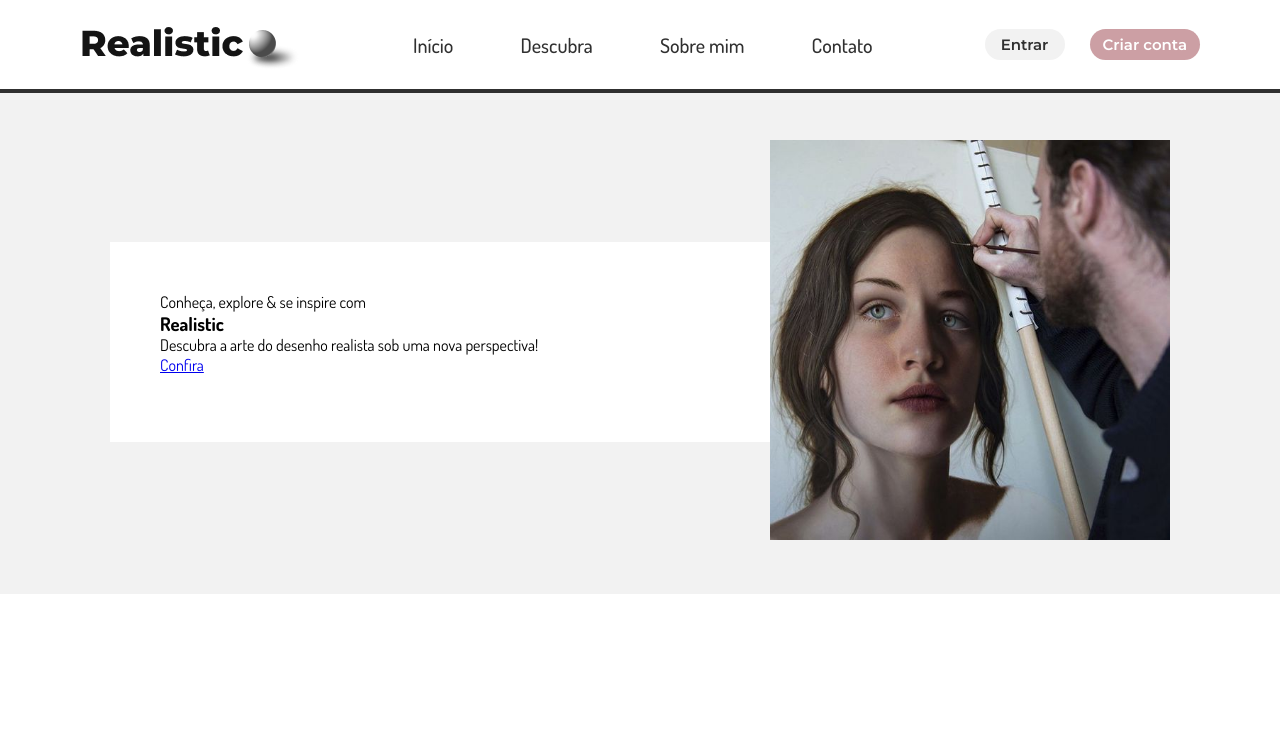
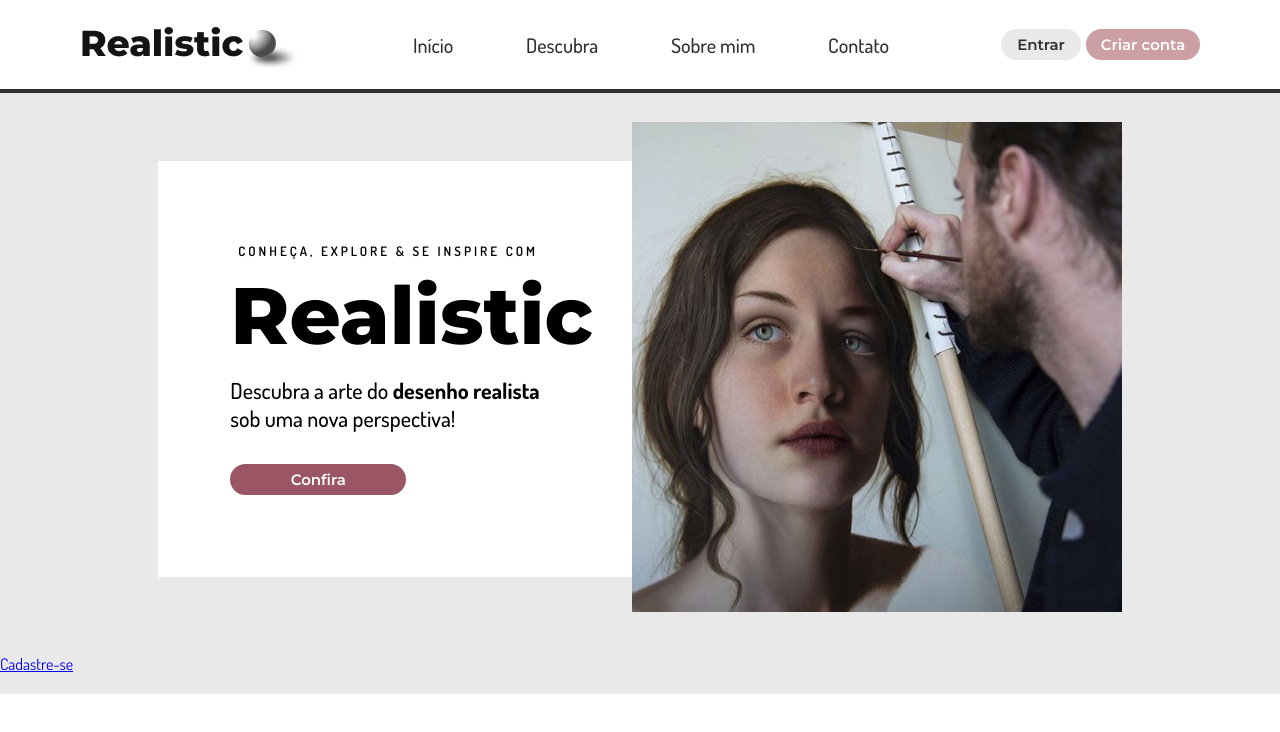
Before and after one commit to bianca-tsuchiya/Projeto-Individual, a plain HTML site: page Site/index.html in a window 1280 px wide. Drawn offline with Linux system fonts and the light colour scheme.

Commit message:
Subindo inicio da index finalizado e ajustado (html e css) e html do descubra

```diff
--- a/Site/index.html
+++ b/Site/index.html
@@ -1,5 +1,6 @@
 <!DOCTYPE html>
 <html lang="en">
+
 <head>
     <meta charset="UTF-8">
     <meta http-equiv="X-UA-Compatible" content="IE=edge">
@@ -8,6 +9,7 @@
     <link rel="stylesheet" href="style.css">
     <title>Realistic</title>
 </head>
+
 <body>
     <section class="background-inicio">
         <header>
@@ -37,20 +39,42 @@
                         <p>Conheça, explore & se inspire com</p>
                     </div>
                     <div class="frase2-banner">
-                        <h1>Realistic</h1>
+                        <p>Realistic</p>
                     </div>
                     <div class="frase3-banner">
-                        <p>Descubra a arte do desenho realista sob uma nova perspectiva!</p>
+                        <p>Descubra a arte do <b>desenho realista</b> sob uma nova perspectiva!</p>
                     </div>
-                    <div class="btn-confira">
-                        <a href="#">Confira</a>
-                    </div>
+                    <a href="#" class="btn-confira">Confira</a>
                 </div>
                 <div class="img-banner">
-                    <img src="./assets/img_banner.png" alt="" width="400px">
+                    <img src="./assets/img_banner.png" alt="" width="490px">
+                </div>
+            </section>
+            <section class="descubra">
+                <div class="texto-descubra">
+                    <div class="titulo">
+
+                    </div>
+                    <div class="paragrafo1">
+
+                    </div>
+                    <div class="paragrafo2"></div>
+                    <div class="paragrafo3">
+
+                    </div>
+                    <div class="paragrafo4">
+
+                    </div>
+                    <a href="#" class="btn-cadastre-se">Cadastre-se</a>
+                </div>
+                <div class="imgs-descubra">
+                    <img src="" alt="">
+                    <img src="" alt="">
+                    <img src="" alt="">
                 </div>
             </section>
         </main>
     </section>
 </body>
+
 </html>
--- a/Site/style.css
+++ b/Site/style.css
@@ -5,7 +5,7 @@ font-family: 'Dosis', sans-serif;
 font-family: 'Montserrat', sans-serif;
 */
 
-
+/* CSS Geral */
 * {
     margin: 0;
     padding: 0;
@@ -16,11 +16,15 @@ body {
     font-family: 'Dosis', sans-serif;
 }
 
+
+/* Background do Início */
 .background-inicio{
-    background-color: #F2F2F2;
+    background-color: #E9E9E9;
     background-size: cover;
 }
 
+
+/* header -> nav-bar */
 header {
     position: fixed;
     width: 100%;
@@ -57,7 +61,6 @@ nav {
     font-weight: 500;
 }
 
-
 nav ul {
     display: flex;
     justify-content: space-between;
@@ -83,13 +86,13 @@ nav a:hover {
     flex-direction: row;
     width: 10%;
     align-items: center;
-    margin-right: 20px;
+    margin-right: 5px;
     cursor: pointer;
 }
 
 .btn-login {
-    background-color: #F2F2F2;
-    margin-right: 5px;
+    background-color: #E9E9E9;
+    margin-right: 0px;
     display: inline-block;
     padding: 6px;
     width: 80px;
@@ -126,19 +129,65 @@ nav a:hover {
     background-color: #9A5665;
 }
 
+
+/* Inicio */
 .principal-inicio{
     display: flex;
     align-items: center;
-    padding: 140px 110px 50px 110px;
+    justify-content: center;
+    padding: 9.5% 13% 3% 13%;
+    /* padding: 30vh 70vh 40vh 70vh; */
 }
 
 .banner-conteudo{
     display: flex;
     flex-direction: column;
-    padding: 50px;
+    justify-content: center;
+    padding: 4vh 9vh;
     background-color: #FFFF;
-    height: 200px;
-    width: 80%;
+    height: 52vh;
+    width: 50%;
 }
 
-.
+.frase1-banner{
+    text-transform: uppercase;
+    font-weight: 600;
+    letter-spacing: 3px;
+    font-size: small;
+    margin-bottom: 1vh;
+    margin-left: 1vh;
+}
+
+.frase2-banner{
+    font-family: 'Montserrat', sans-serif;
+    font-size: 10vh;
+    font-weight: 800;
+    margin-bottom: 1.5vh;
+}
+
+.frase3-banner{
+    font-weight: 500;
+    font-size: 22px;
+    margin-bottom: 4vh;
+}
+
+.btn-confira {
+    background-color: #9A5665;
+    padding: 6px;
+    width: 22vh;
+    border-radius: 50px;
+    text-align: center;
+    cursor: pointer;
+    text-decoration: none;
+    color: #FFFF;
+    font-weight: 600;
+    font-family: 'Montserrat', sans-serif;
+    font-size: 15px;
+}
+
+.btn-confira:hover {
+    background-color: #CC9FA4;
+}
+
+
+/* Descubra */
```
Also changed, not shown: 1 other file. Lines whose indentation alone changed are shown as unchanged.
